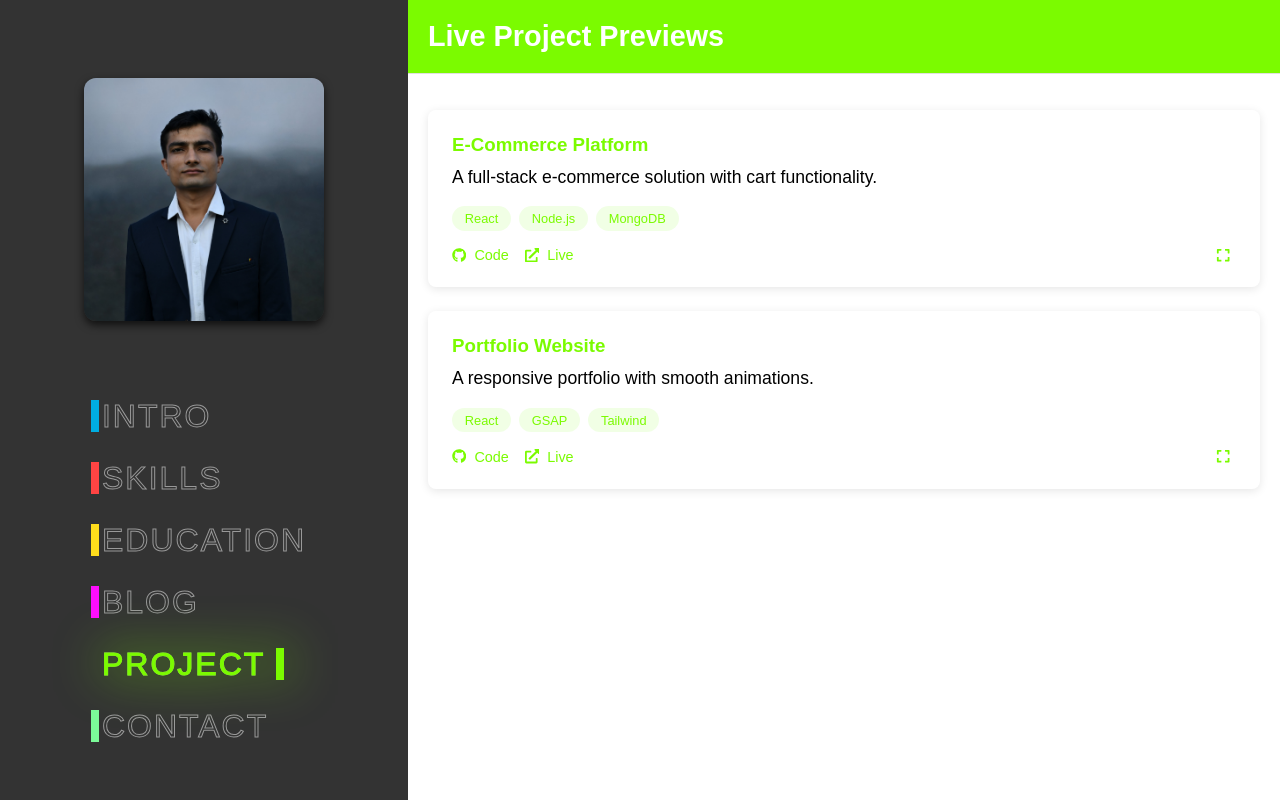
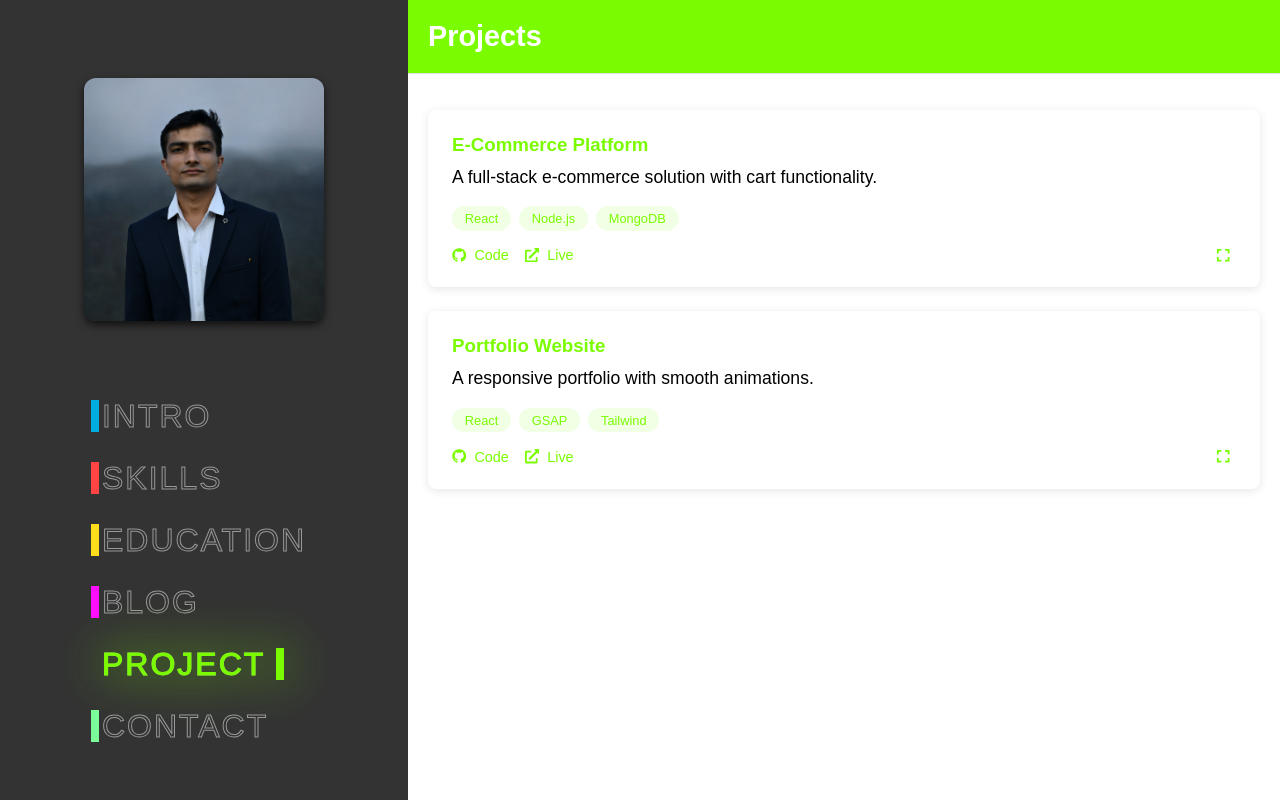
Before and after one commit to Pseudophoenix/Portfolio, a React (Vite) app: page /project in a window 1280 px wide. Built offline with nearby package versions, Linux system fonts and the light colour scheme; grey boxes are pictures that could not be loaded.

Commit message:
adjusted

```diff
--- a/src/Projects.jsx
+++ b/src/Projects.jsx
@@ -174,7 +174,7 @@ const ProjectCard = ({ isNavBarClosed, setIsNavBarClosed }) => {
       transition={{ duration: 0.3 }}
     >
       <div className='card-header' style={{ background: '#7bfb00', '--clr': '#7bfb00' }}>
-        <h2>Live Project Previews</h2>
+        <h2>Projects</h2>
         <NavLink to="/" className={isNavBarClosed ? 'cross-button-closed' : 'cross-button-open'} onClick={() => setIsNavBarClosed(!isNavBarClosed)}>
           <FaBars />
         </NavLink>
```
